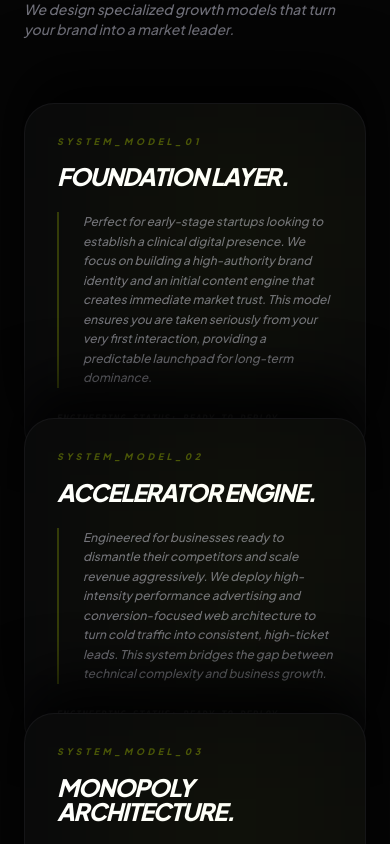
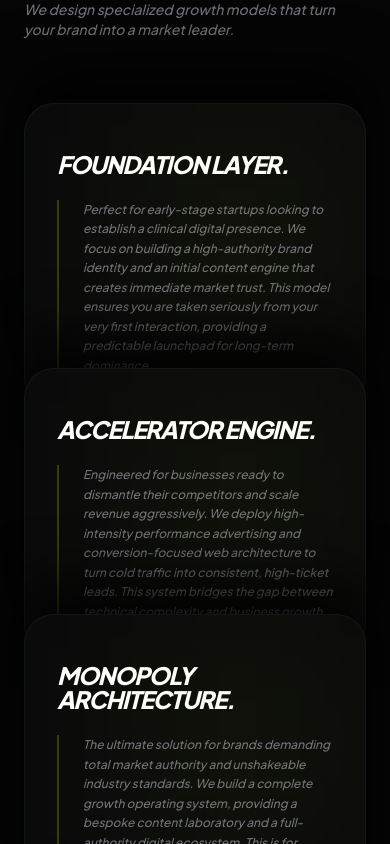
Before and after one commit to shreyaaawork1-design/ScaleCraftStudio, a Next.js app: page / in a window 390 px wide. Shown: the part 3300-4144 px from the top of the page. Built offline with nearby package versions, Linux system fonts and the light colour scheme.

Commit message:
fixed mobile responsiveness for page.js

```diff
--- a/src/app/page.js
+++ b/src/app/page.js
@@ -228,16 +228,14 @@ const StrategyCard = ({ plan, index }) => (
     <div className="absolute top-0 right-0 w-64 h-64 bg-[#d9ff00]/5 blur-[100px] pointer-events-none" />
 
     <div>
-      <span className="text-[#d9ff00] font-black text-[9px] tracking-[0.4em] uppercase block mb-4 italic opacity-30">SYSTEM_MODEL_0{index + 1}</span>
+      <span className="text-[#d9ff00] font-black text-[9px] tracking-[0.4em] uppercase block mb-4 italic opacity-30"></span>
       <h4 className="text-2xl md:text-5xl font-black uppercase italic text-white mb-6 tracking-tighter leading-none">{plan.title}</h4>
       <p className="text-zinc-500 text-xs md:text-base font-medium leading-relaxed italic max-w-2xl border-l-2 border-[#d9ff00]/20 pl-6 md:pl-8 group-hover:text-zinc-300 transition-colors">
         {plan.desc}
       </p>
     </div>
 
-    <div className="text-zinc-800 font-mono text-[9px] uppercase tracking-widest italic font-bold mt-6">
-        Engineering_Status: Ready_to_Deploy
-    </div>
+
   </motion.div>
 );
 
@@ -628,7 +626,7 @@ export default function ScaleCraftRefined() {
               <p className="text-white font-black text-[10px] uppercase border-b border-[#d9ff00]/20 pb-2">HQ</p>
               <div className="space-y-3 text-zinc-500 text-[9px] font-bold uppercase">
                 <p className="flex gap-3"><MapPin size={14} className="text-[#d9ff00]" /> Gurugram, HR</p>
-                <p className="flex gap-3 truncate"><Mail size={14} className="text-[#d9ff00]" /> scalecraftstudio7</p>
+                <p className="flex gap-3 truncate"><Mail size={14} className="text-[#d9ff00]" /> enquiry@scalecraftstudio.in</p>
               </div>
             </div>
           </div>
@@ -642,7 +640,7 @@ export default function ScaleCraftRefined() {
           </div>
         </div>
         <div className="mt-16 pt-8 border-t border-white/5 text-center md:text-left">
-          <p className="text-zinc-700 text-[8px] tracking-[1em] font-black uppercase">© 2026 ScaleCraft Studio | Gurugram</p>
+          <p className="text-zinc-700 text-[8px] tracking-[1em] font-black uppercase">© 2026 ScaleCraftStudio | Gurugram | All Rights Reserved</p>
         </div>
       </footer>
     </div>
```
